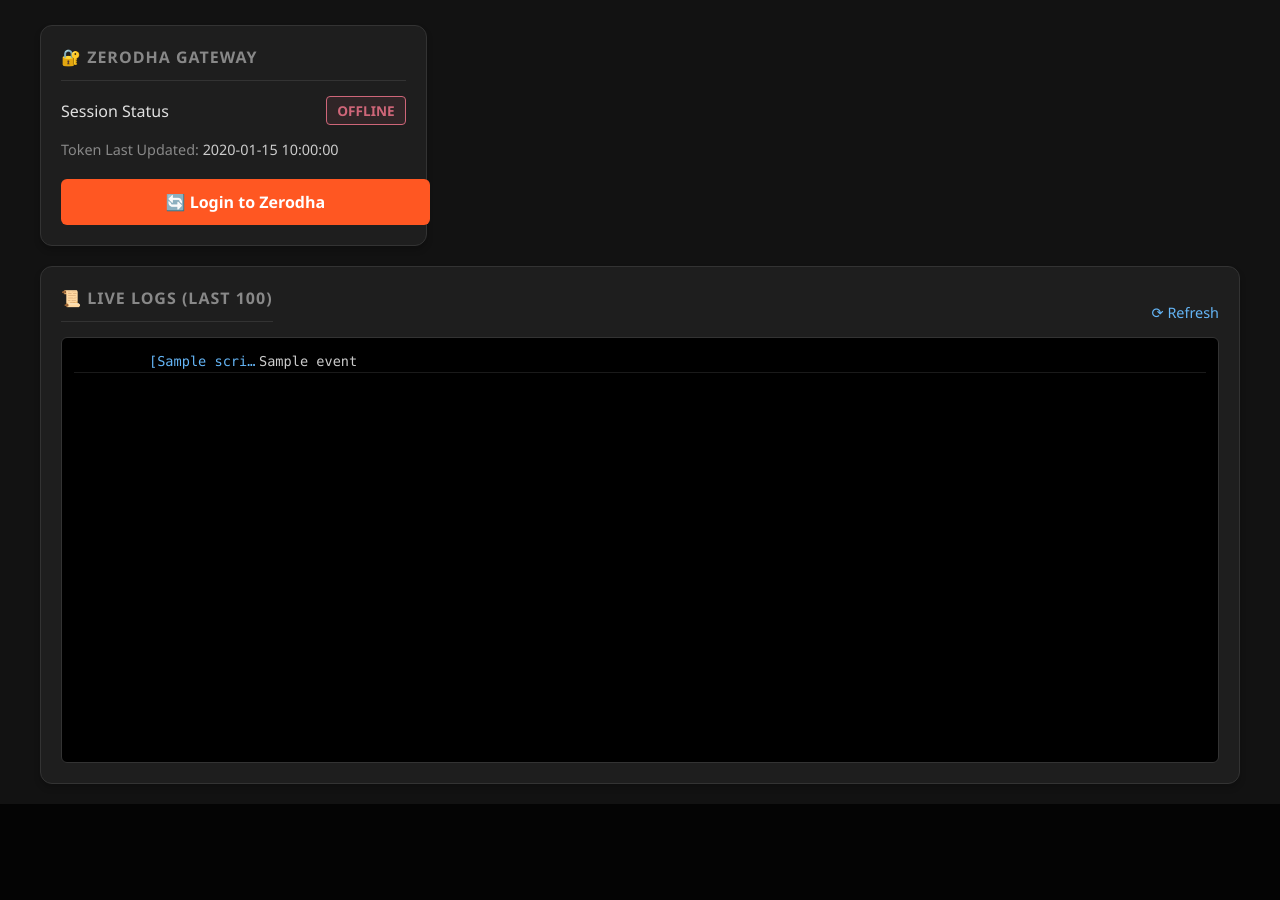
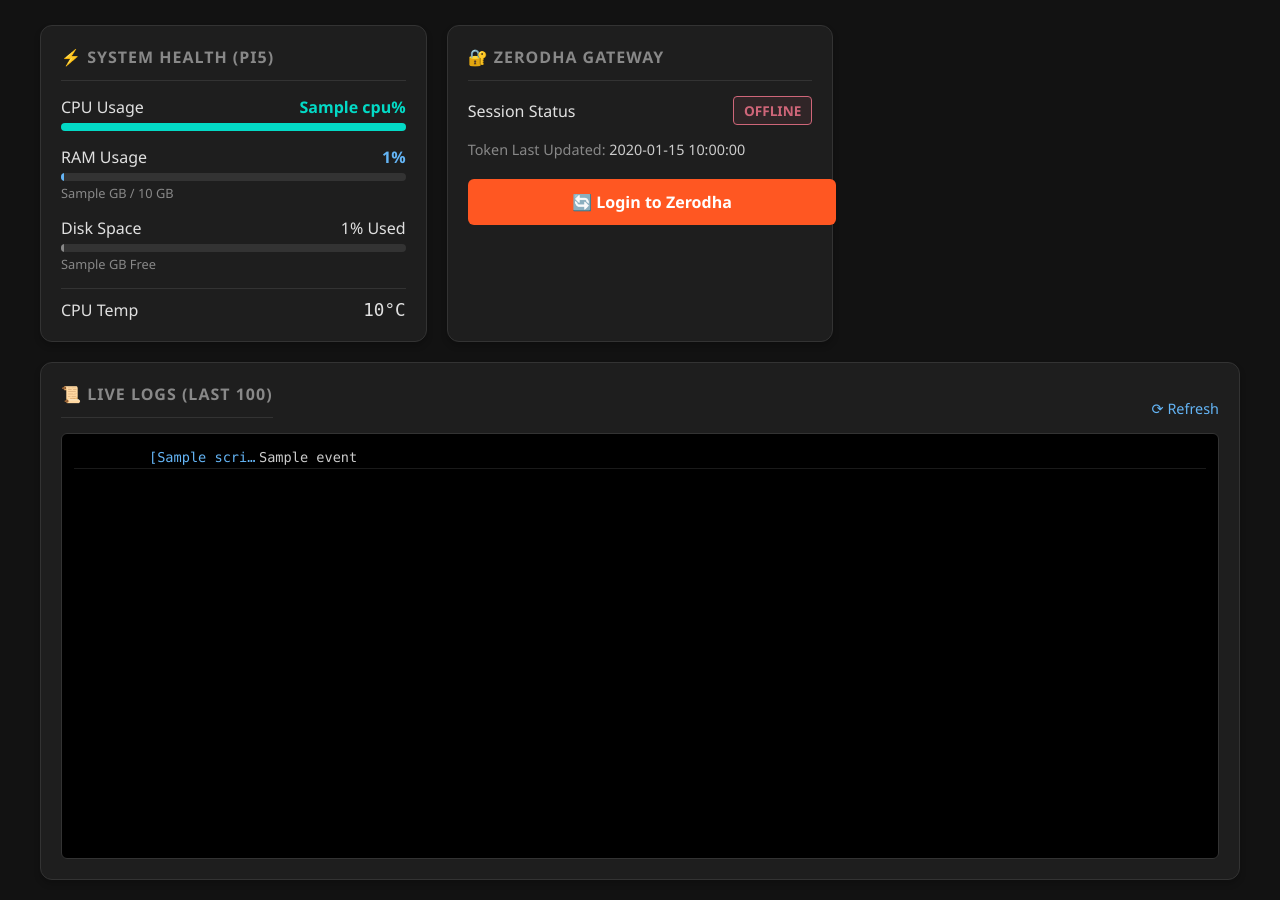
Before and after one commit to kapiltulsan/setu-v3, a Flask app: template templates/dashboard.html in a window 1280 px wide. Shown: the part 98-998 px from the top of the page. Before the commit the page ends 902 px from the top, so only its background shows below. Run offline with Flask 3, Linux system fonts and the light colour scheme; the template is opened without the code that fills it: most values are stand-ins (such as "Sample title", 1, 10 or a date in 2020).

Commit message:
Created Pi5 System Matrix Dashboard

```diff
--- a/app.py
+++ b/app.py
@@ -3,6 +3,31 @@
 from flask import Flask, render_template
 from modules.auth import auth_bp, get_token_status, get_kite_url
 from modules.logs import get_recent_logs
+import psutil
+
+def get_system_metrics():
+    cpu = psutil.cpu_percent(interval=None)
+    memory = psutil.virtual_memory()
+    disk = psutil.disk_usage('/')
+
+    # Try to get temp (Linux/Pi specific)
+    temp = 0
+    try:
+        temps = psutil.sensors_temperatures()
+        if 'cpu_thermal' in temps:
+            temp = temps['cpu_thermal'][0].current
+    except:
+        pass
+
+    return {
+        "cpu": cpu,
+        "ram_percent": memory.percent,
+        "ram_used": round(memory.used / (1024**3), 2),
+        "ram_total": round(memory.total / (1024**3), 2),
+        "disk_percent": disk.percent,
+        "disk_free": round(disk.free / (1024**3), 2),
+        "temp": temp
+    }
 
 app = Flask(__name__)
 
@@ -33,11 +58,15 @@
     except:
         host_ip = "127.0.0.1"
 
-    # 4. Render the Master Grid
+    # 4. Collect System Metrics (Pi5)
+    sys_health = get_system_metrics()
+
+    # 5. Render the Master Grid
     return render_template('dashboard.html',
                            auth=auth_data,
                            logs=logs_data,
-                           host_ip=host_ip)
+                           host_ip=host_ip,
+                           sys_health=sys_health)
 
 if __name__ == '__main__':
     print(f"🚀 Setu V3 Admin running on https://0.0.0.0:5000")
--- a/requirements.txt
+++ b/requirements.txt
@@ -1,3 +1,4 @@
 flask
 kiteconnect
 python-dotenv
+psutil
--- /dev/null
+++ b/templates/components/tile_system.html
@@ -0,0 +1,65 @@
+<div class="card">
+    <h2>⚡ System Health (Pi5)</h2>
+
+    <div style="display: flex; flex-direction: column; gap: 15px;">
+
+        <!-- CPU -->
+        <div>
+            <div style="display: flex; justify-content: space-between; margin-bottom: 5px;">
+                <span>CPU Usage</span>
+                <span
+                    style="font-weight: bold; color: {% if sys_health.cpu > 80 %} var(--red) {% else %} var(--green) {% endif %}">
+                    {{ sys_health.cpu }}%
+                </span>
+            </div>
+            <div style="background: #333; height: 8px; border-radius: 4px; overflow: hidden;">
+                <div style="background: {% if sys_health.cpu > 80 %} var(--red) {% else %} var(--green) {% endif %};
+                            width: {{ sys_health.cpu }}%; height: 100%;"></div>
+            </div>
+        </div>
+
+        <!-- RAM -->
+        <div>
+            <div style="display: flex; justify-content: space-between; margin-bottom: 5px;">
+                <span>RAM Usage</span>
+                <span
+                    style="font-weight: bold; color: {% if sys_health.ram_percent > 80 %} var(--orange) {% else %} var(--blue) {% endif %}">
+                    {{ sys_health.ram_percent }}%
+                </span>
+            </div>
+            <div style="background: #333; height: 8px; border-radius: 4px; overflow: hidden;">
+                <div style="background: {% if sys_health.ram_percent > 80 %} var(--orange) {% else %} var(--blue) {% endif %};
+                            width: {{ sys_health.ram_percent }}%; height: 100%;"></div>
+            </div>
+            <div style="font-size: 0.8rem; color: var(--muted); margin-top: 3px;">
+                {{ sys_health.ram_used }} GB / {{ sys_health.ram_total }} GB
+            </div>
+        </div>
+
+        <!-- DISK -->
+        <div>
+            <div style="display: flex; justify-content: space-between; margin-bottom: 5px;">
+                <span>Disk Space</span>
+                <span>{{ sys_health.disk_percent }}% Used</span>
+            </div>
+            <div style="background: #333; height: 8px; border-radius: 4px; overflow: hidden;">
+                <div style="background: var(--muted); width: {{ sys_health.disk_percent }}%; height: 100%;"></div>
+            </div>
+            <div style="font-size: 0.8rem; color: var(--muted); margin-top: 3px;">
+                {{ sys_health.disk_free }} GB Free
+            </div>
+        </div>
+
+        <!-- Temperature -->
+        <div
+            style="display: flex; justify-content: space-between; align-items: center; border-top: 1px solid var(--border); padding-top: 10px;">
+            <span>CPU Temp</span>
+            <span
+                style="font-family: monospace; font-size: 1.1rem;
+                         color: {% if sys_health.temp > 75 %} var(--red) {% elif sys_health.temp > 60 %} var(--orange) {% else %} var(--text) {% endif %}">
+                {{ sys_health.temp }}°C
+            </span>
+        </div>
+
+    </div>
+</div>
--- a/templates/dashboard.html
+++ b/templates/dashboard.html
@@ -219,6 +219,10 @@
         <div class="grid">
 
             <div class="grid-item">
+                {% include 'components/tile_system.html' %}
+            </div>
+
+            <div class="grid-item">
                 {% include 'components/tile_auth.html' %}
             </div>
 
```
Also changed, not shown: 1 other file.
